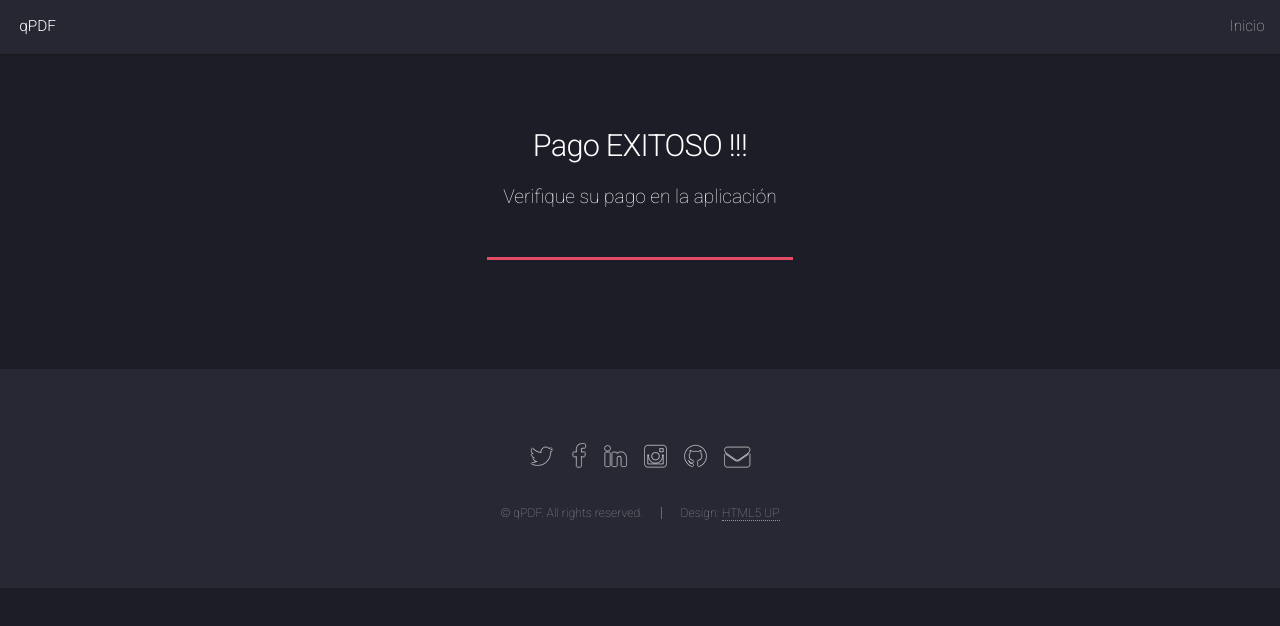
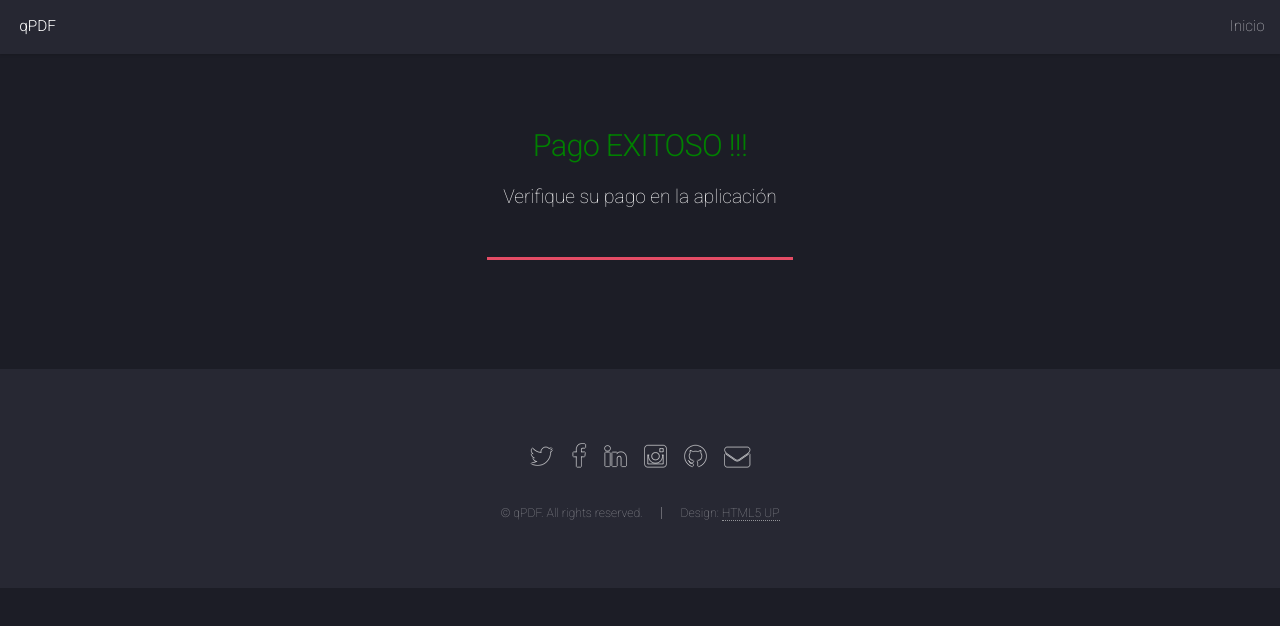
Before and after one commit to alequilesl/qpdf_fees, a plain HTML site: page pago_exitoso.html in a window 1280 px wide. Drawn offline with Linux system fonts and the light colour scheme.

Commit message:
edit page payment status

```diff
--- a/pago_exitoso.html
+++ b/pago_exitoso.html
@@ -31,7 +31,7 @@
 				<div id="main" class="wrapper style1">
 					<div class="container">
 						<header class="major">
-							<h2>Pago EXITOSO !!!</h2>
+							<h2 style="color: green;">Pago EXITOSO !!!</h2>
 							<p>Verifique su pago en la aplicación</p>
 						</header>
 					</div>
```
Also changed, not shown: pago_erroneo.html (+1 -1 lines).
